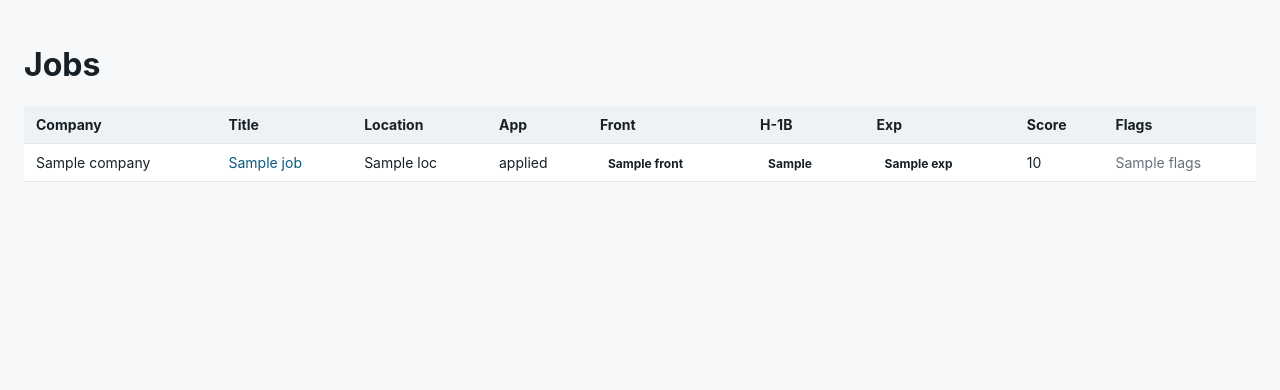
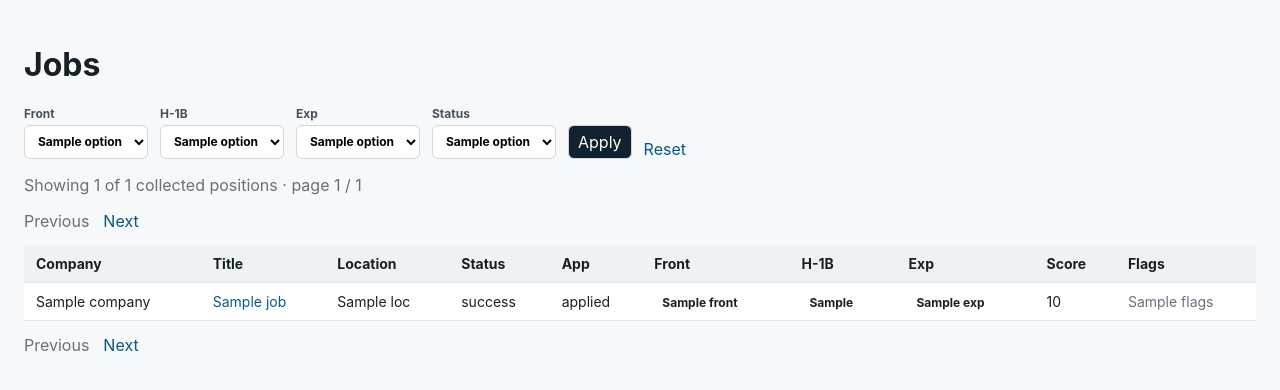
Before and after one commit to atanasio528/quant-job-tracker, a FastAPI app: template src/quant_job_tracker/web/templates/jobs.html in a window 1280 px wide. Shown: the part 48-438 px from the top of the page. Run offline with FastAPI, Linux system fonts and the light colour scheme; the template is opened without the code that fills it: most values are stand-ins (such as "Sample title", 1, 10 or a date in 2020).

Commit message:
feat: repair titles and paginate dashboard

```diff
--- a/src/quant_job_tracker/web/app.py
+++ b/src/quant_job_tracker/web/app.py
@@ -1,5 +1,7 @@
 from pathlib import Path
 from datetime import datetime
+from math import ceil
+from urllib.parse import urlencode
 from urllib.parse import urlparse
 
 from fastapi import FastAPI, Form, HTTPException, Request
@@ -15,6 +17,9 @@ TEMPLATE_DIR = Path(__file__).parent / "templates"
 templates = Jinja2Templates(directory=str(TEMPLATE_DIR))
 ALLOWED_REVIEW_DECISIONS = {"approved", "pending", "rejected", "needs_review"}
 ALLOWED_APP_STATUSES = {"not_started", "ready", "applied", "interview", "rejected", "offer", "closed"}
+LABEL_FILTERS = {"all", "green", "yellow", "red", "missing"}
+STATUS_FILTERS = {"all", "new", "live", "closed"}
+PAGE_SIZE = 50
 
 
 def safe_external_url(url: str) -> str | None:
@@ -29,25 +34,59 @@ def create_app(db_path: Path = DEFAULT_DB_PATH) -> FastAPI:
     app = FastAPI(title="Quant Job Tracker")
 
     @app.get("/", response_class=HTMLResponse)
-    def jobs(request: Request):
+    def jobs(
+        request: Request,
+        front: str = "all",
+        h1b: str = "all",
+        exp: str = "all",
+        status: str = "all",
+        page: int = 1,
+    ):
+        filters = {
+            "front": _normalize_filter(front, LABEL_FILTERS),
+            "h1b": _normalize_filter(h1b, LABEL_FILTERS),
+            "exp": _normalize_filter(exp, LABEL_FILTERS),
+            "status": _normalize_filter(status, STATUS_FILTERS),
+        }
+        page = max(page, 1)
         with create_session(db_path) as session:
             rows = []
-            for job in (
-                session.query(Job)
-                .filter(Job.status.in_(["new", "live"]))
-                .order_by(desc(Job.last_seen))
-                .limit(200)
-                .all()
-            ):
-                latest = (
-                    session.query(Eval)
-                    .filter_by(job_id=job.id)
-                    .order_by(desc(Eval.created_at))
-                    .first()
-                )
+            query = session.query(Job).order_by(desc(Job.last_seen))
+            if filters["status"] != "all":
+                query = query.filter_by(status=filters["status"])
+            for job in query.all():
+                latest = _preferred_eval(session, job.id)
+                if not _matches_eval_filter(latest, "front", filters["front"]):
+                    continue
+                if not _matches_eval_filter(latest, "h1b", filters["h1b"]):
+                    continue
+                if not _matches_eval_filter(latest, "exp", filters["exp"]):
+                    continue
                 application = session.query(App).filter_by(job_id=job.id).one_or_none()
                 rows.append({"job": job, "eval": latest, "application": application})
-        return templates.TemplateResponse(request, "jobs.html", {"rows": rows})
+        total_rows = len(rows)
+        total_pages = max(ceil(total_rows / PAGE_SIZE), 1)
+        page = min(page, total_pages)
+        start = (page - 1) * PAGE_SIZE
+        page_rows = rows[start : start + PAGE_SIZE]
+        prev_query = _page_query(filters, page - 1) if page > 1 else None
+        next_query = _page_query(filters, page + 1) if page < total_pages else None
+        return templates.TemplateResponse(
+            request,
+            "jobs.html",
+            {
+                "rows": page_rows,
+                "filters": filters,
+                "label_options": ["all", "green", "yellow", "red", "missing"],
+                "status_options": ["all", "new", "live", "closed"],
+                "page": page,
+                "total_pages": total_pages,
+                "total_rows": total_rows,
+                "page_size": PAGE_SIZE,
+                "prev_query": prev_query,
+                "next_query": next_query,
+            },
+        )
 
     @app.get("/jobs/{job_id}", response_class=HTMLResponse)
     def job_detail(request: Request, job_id: int):
@@ -132,3 +171,26 @@ def create_app(db_path: Path = DEFAULT_DB_PATH) -> FastAPI:
         return templates.TemplateResponse(request, "runs.html", {"rows": rows})
 
     return app
+
+
+def _preferred_eval(session, job_id: int) -> Eval | None:
+    evals = session.query(Eval).filter_by(job_id=job_id).order_by(desc(Eval.created_at)).all()
+    codex_eval = next((eval for eval in evals if eval.model == "codex-v1"), None)
+    return codex_eval or (evals[0] if evals else None)
+
+
+def _normalize_filter(value: str, allowed: set[str]) -> str:
+    value = value.lower().strip()
+    return value if value in allowed else "all"
+
+
+def _matches_eval_filter(eval: Eval | None, field: str, selected: str) -> bool:
+    if selected == "all":
+        return True
+    if eval is None:
+        return selected == "missing"
+    return getattr(eval, field) == selected
+
+
+def _page_query(filters: dict[str, str], page: int) -> str:
+    return urlencode({**filters, "page": page})
--- a/src/quant_job_tracker/web/templates/base.html
+++ b/src/quant_job_tracker/web/templates/base.html
@@ -11,11 +11,20 @@
       table { width: 100%; border-collapse: collapse; background: white; }
       th, td { padding: 10px 12px; border-bottom: 1px solid #e5e8eb; text-align: left; font-size: 14px; }
       th { background: #eef2f5; font-weight: 650; }
+      td.title { max-width: 520px; }
+      td.title a { display: inline-block; max-width: 100%; overflow-wrap: anywhere; }
       a { color: #075985; text-decoration: none; }
+      .toolbar { display: flex; flex-wrap: wrap; gap: 12px; align-items: end; margin: 14px 0; }
+      .toolbar label { display: grid; gap: 4px; font-size: 12px; color: #46515c; font-weight: 650; }
+      select, button, input, textarea { font: inherit; }
+      select, button { min-height: 34px; border: 1px solid #cfd6dd; border-radius: 6px; background: white; padding: 5px 9px; }
+      button { background: #12212f; color: white; cursor: pointer; }
+      .pager { display: flex; gap: 14px; align-items: center; margin: 14px 0; }
       .pill { border-radius: 999px; padding: 3px 8px; font-size: 12px; font-weight: 700; }
       .green { background: #d9fbe5; color: #075e2b; }
       .yellow { background: #fff4c2; color: #765900; }
       .red { background: #ffe1df; color: #8a1f17; }
+      .missing { background: #e9edf2; color: #46515c; }
       .muted { color: #66717c; }
       pre { white-space: pre-wrap; background: white; padding: 16px; border: 1px solid #e5e8eb; }
     </style>
--- a/src/quant_job_tracker/web/templates/jobs.html
+++ b/src/quant_job_tracker/web/templates/jobs.html
@@ -1,18 +1,70 @@
 {% extends "base.html" %}
 {% block content %}
 <h1>Jobs</h1>
+<form class="toolbar" method="get" action="/">
+  <label>
+    Front
+    <select name="front">
+      {% for option in label_options %}
+        <option value="{{ option }}" {% if filters.front == option %}selected{% endif %}>{{ option }}</option>
+      {% endfor %}
+    </select>
+  </label>
+  <label>
+    H-1B
+    <select name="h1b">
+      {% for option in label_options %}
+        <option value="{{ option }}" {% if filters.h1b == option %}selected{% endif %}>{{ option }}</option>
+      {% endfor %}
+    </select>
+  </label>
+  <label>
+    Exp
+    <select name="exp">
+      {% for option in label_options %}
+        <option value="{{ option }}" {% if filters.exp == option %}selected{% endif %}>{{ option }}</option>
+      {% endfor %}
+    </select>
+  </label>
+  <label>
+    Status
+    <select name="status">
+      {% for option in status_options %}
+        <option value="{{ option }}" {% if filters.status == option %}selected{% endif %}>{{ option }}</option>
+      {% endfor %}
+    </select>
+  </label>
+  <button type="submit">Apply</button>
+  <a href="/">Reset</a>
+</form>
+
+<p class="muted">Showing {{ rows|length }} of {{ total_rows }} collected positions · page {{ page }} / {{ total_pages }}</p>
+<div class="pager">
+  {% if prev_query %}
+    <a href="/?{{ prev_query }}">Previous</a>
+  {% else %}
+    <span class="muted">Previous</span>
+  {% endif %}
+  {% if next_query %}
+    <a href="/?{{ next_query }}">Next</a>
+  {% else %}
+    <span class="muted">Next</span>
+  {% endif %}
+</div>
+
 <table>
   <thead>
     <tr>
-      <th>Company</th><th>Title</th><th>Location</th><th>App</th><th>Front</th><th>H-1B</th><th>Exp</th><th>Score</th><th>Flags</th>
+      <th>Company</th><th>Title</th><th>Location</th><th>Status</th><th>App</th><th>Front</th><th>H-1B</th><th>Exp</th><th>Score</th><th>Flags</th>
     </tr>
   </thead>
   <tbody>
   {% for row in rows %}
     <tr>
       <td>{{ row.job.company }}</td>
-      <td><a href="/jobs/{{ row.job.id }}">{{ row.job.title }}</a></td>
+      <td class="title"><a href="/jobs/{{ row.job.id }}">{{ row.job.title }}</a></td>
       <td>{{ row.job.loc }}</td>
+      <td>{{ row.job.status }}</td>
       <td>{{ row.application.app_status if row.application else "not_started" }}</td>
       {% if row.eval %}
         <td><span class="pill {{ row.eval.front }}">{{ row.eval.front }}</span></td>
@@ -27,4 +79,17 @@
   {% endfor %}
   </tbody>
 </table>
+
+<div class="pager">
+  {% if prev_query %}
+    <a href="/?{{ prev_query }}">Previous</a>
+  {% else %}
+    <span class="muted">Previous</span>
+  {% endif %}
+  {% if next_query %}
+    <a href="/?{{ next_query }}">Next</a>
+  {% else %}
+    <span class="muted">Next</span>
+  {% endif %}
+</div>
 {% endblock %}
```
Also changed, not shown: src/quant_job_tracker/cli.py (+36 -8 lines), src/quant_job_tracker/crawler/adapters.py (+52 -0 lines), src/quant_job_tracker/crawler/service.py (+4 -3 lines), src/quant_job_tracker/evaluator/classifier.py (+23 -2 lines), src/quant_job_tracker/evaluator/policy_maker.py (+8 -1 lines), tests/test_adapters.py (+46 -1 lines), tests/test_classifier.py (+23 -0 lines), tests/test_cli_pipeline.py (+95 -3 lines), tests/test_policy_maker.py (+1 -1 lines), tests/test_web_dashboard.py (+136 -0 lines), 1 other file.
